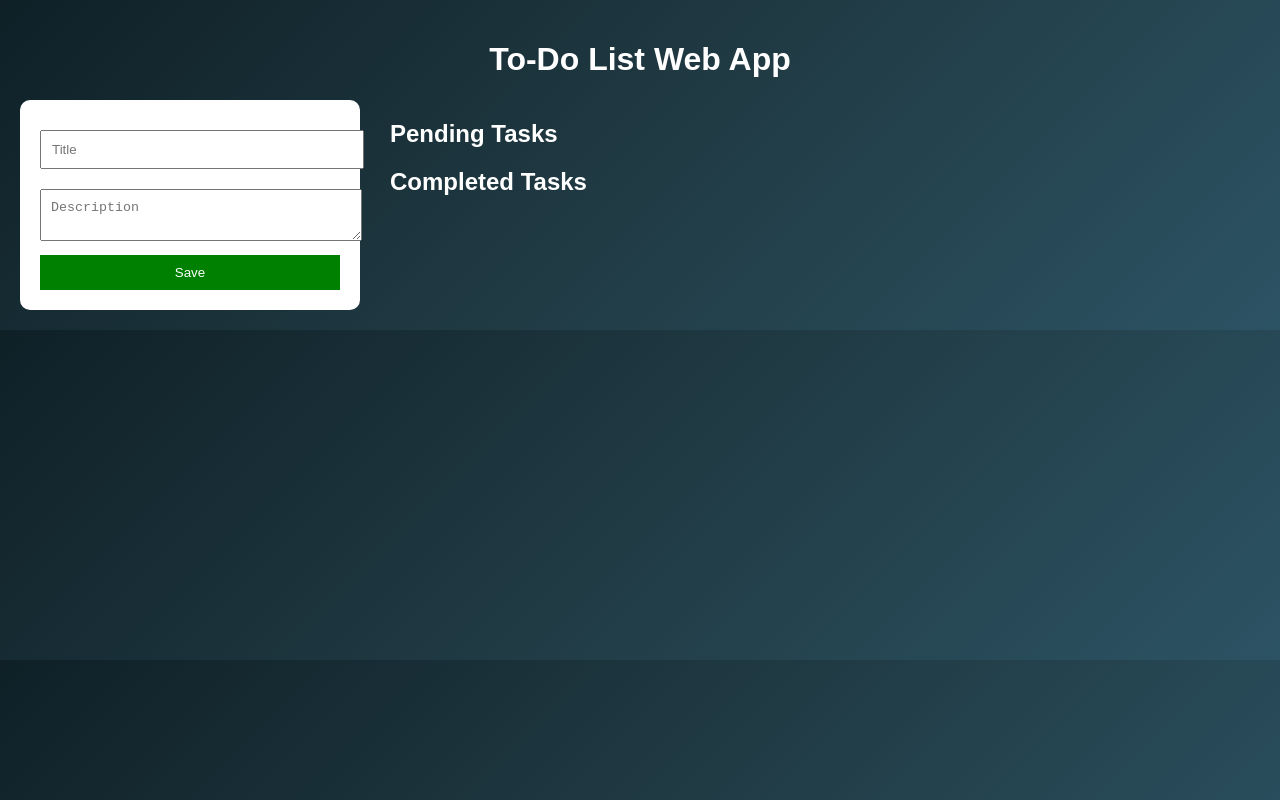
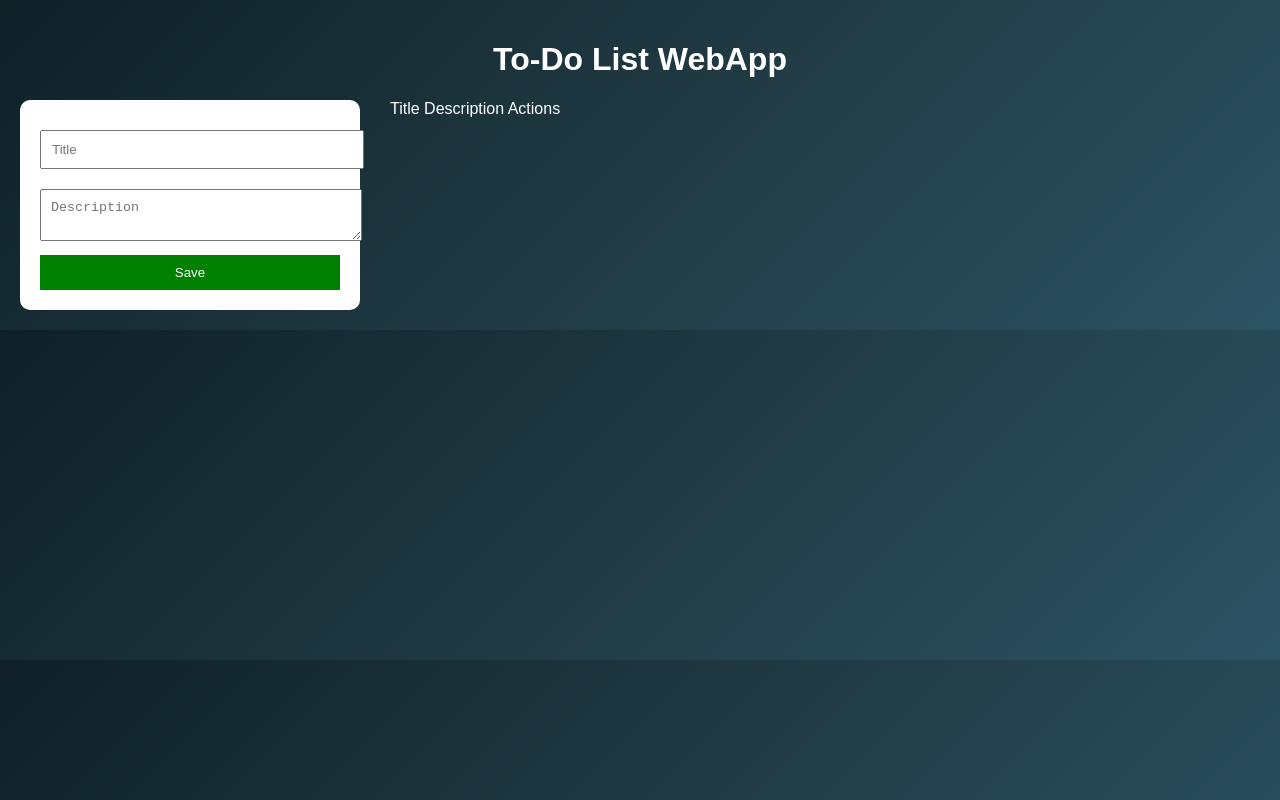
Before and after one commit to rushikesh-auti/OIBSIP, a plain HTML site: page task3-todo-app/index.html in a window 1280 px wide. Drawn offline with Linux system fonts and the light colour scheme.

Commit message:
Enhanced HTML structure

```diff
--- a/task3-todo-app/index.html
+++ b/task3-todo-app/index.html
@@ -1,16 +1,16 @@
 <!DOCTYPE html>
-<html>
-
+<html lang="en">
 <head>
+  <meta charset="UTF-8">
   <title>To-Do App</title>
   <link rel="stylesheet" href="style.css">
 </head>
-
 <body>
 
-  <h1>To-Do List Web App</h1>
+<h1>To-Do List WebApp</h1>
 
 <div class="container">
+
   <div class="form">
     <input type="text" id="title" placeholder="Title">
     <textarea id="desc" placeholder="Description"></textarea>
@@ -18,15 +18,19 @@
   </div>
 
   <div class="tasks">
-      <h2>Pending Tasks</h2>
-      <div id="pending"></div>
 
-      <h2>Completed Tasks</h2>
-      <div id="completed"></div>
+    <div class="task-header">
+      <span>Title</span>
+      <span>Description</span>
+      <span>Actions</span>
     </div>
+
+    <div id="taskList"></div>
+
+  </div>
+
 </div>
 
 <script src="script.js"></script>
 </body>
-
 </html>
```
Lines whose indentation alone changed are shown as unchanged.
